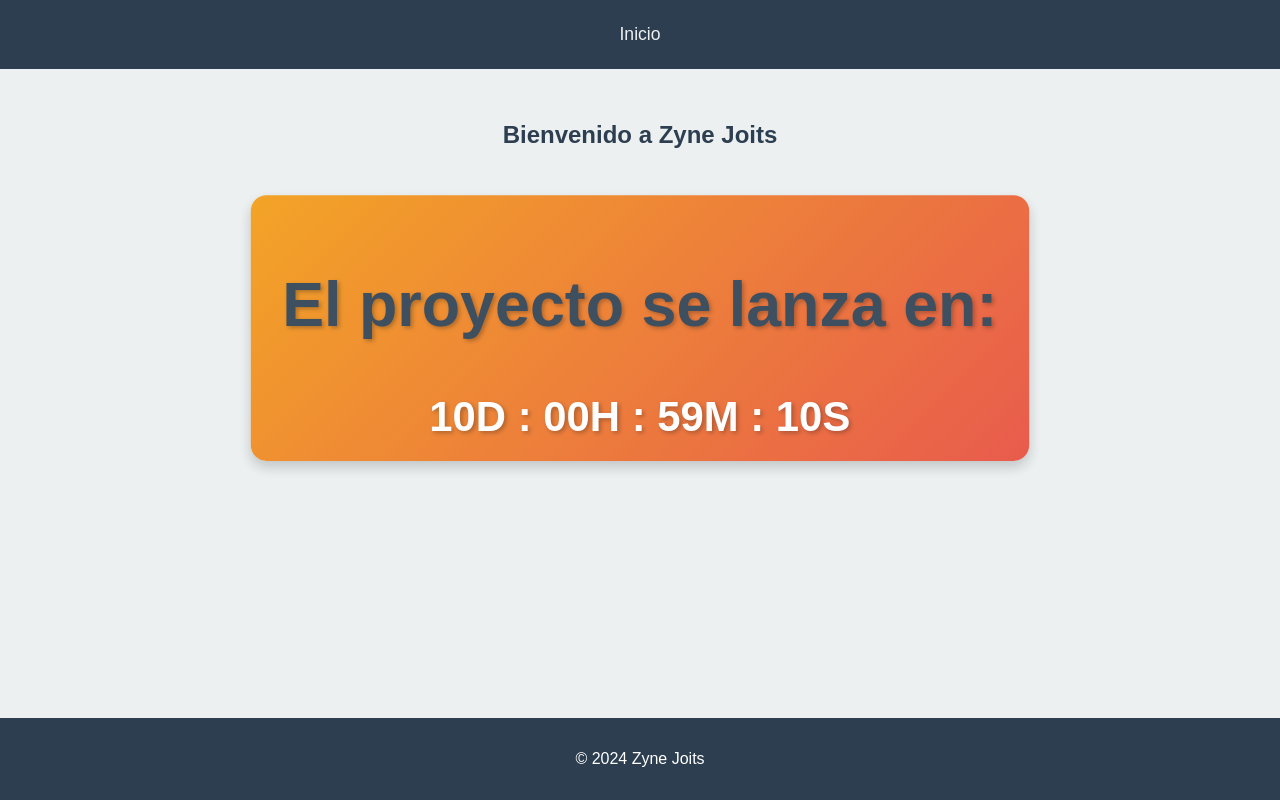
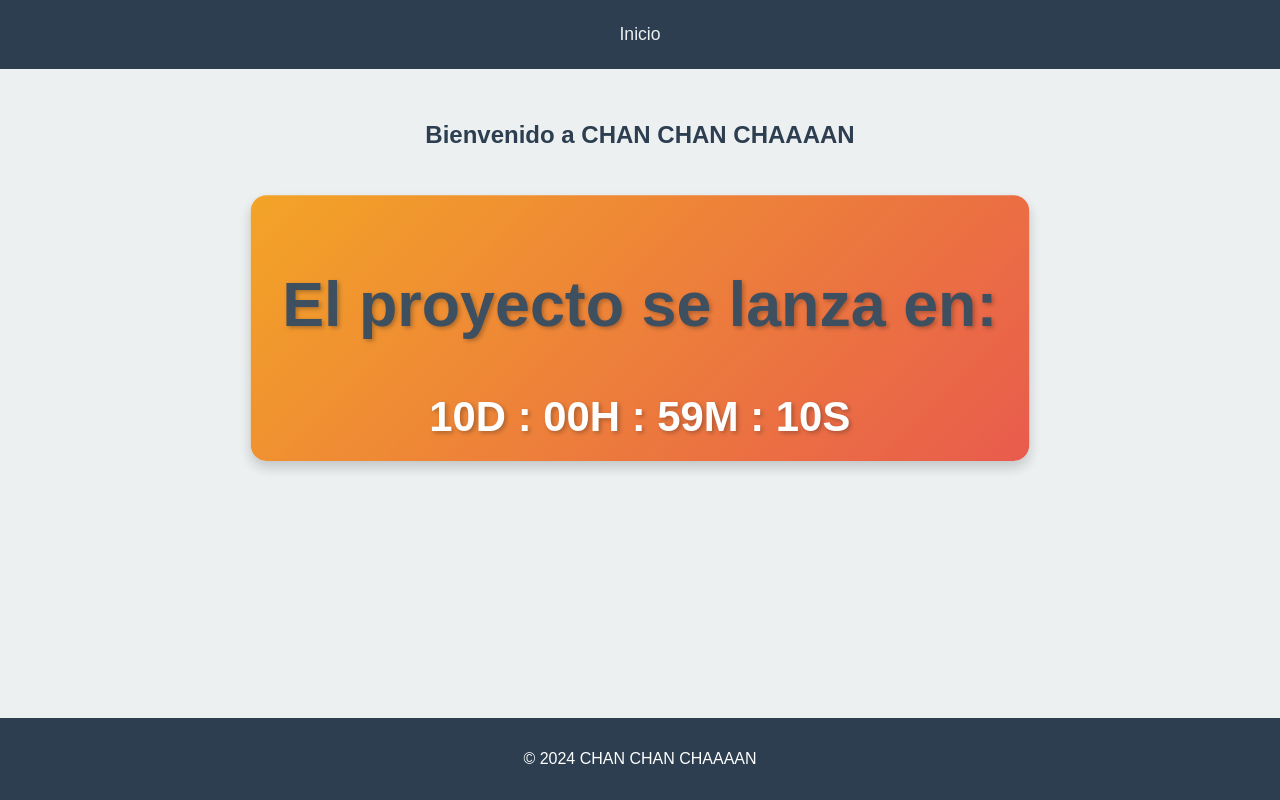
Before and after one commit to ArthurFJ/mgs, a plain HTML site: page index.html in a window 1280 px wide. Drawn offline with Linux system fonts and the light colour scheme.

Commit message:
CHAN_CHAN_CHAAAN

```diff
--- a/index.html
+++ b/index.html
@@ -22,7 +22,7 @@
 
     <main>
         <section id="intro">
-            <h1>Bienvenido a Zyne Joits</h1>
+            <h1>Bienvenido a CHAN CHAN CHAAAAN</h1>
         </section>
 
         <!-- Contador -->
@@ -38,7 +38,7 @@
     </main>
 
     <footer>
-        <p>&copy; 2024 Zyne Joits</p>
+        <p>&copy; 2024 CHAN CHAN CHAAAAN</p>
     </footer>
 
     <script src="scripts/main.js"></script>
```
